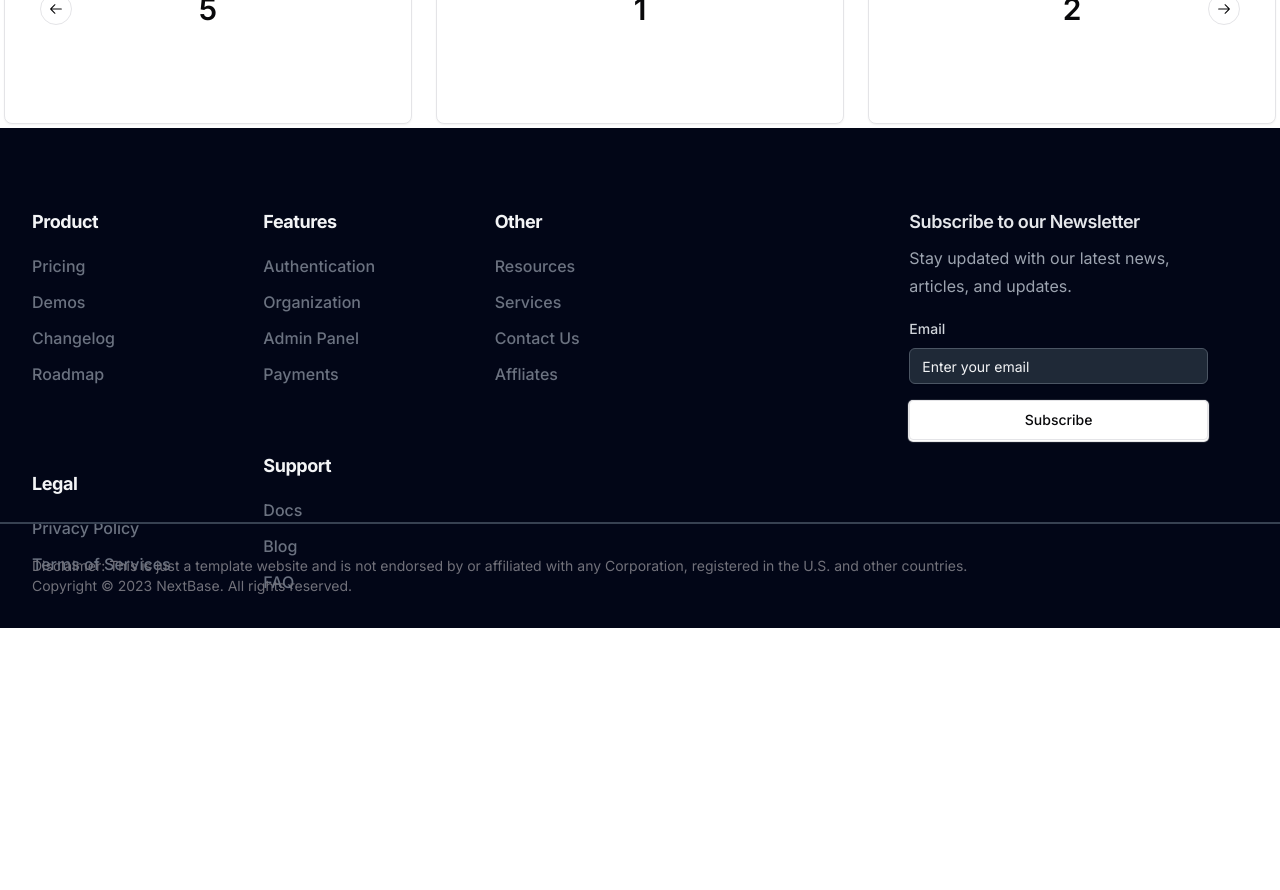
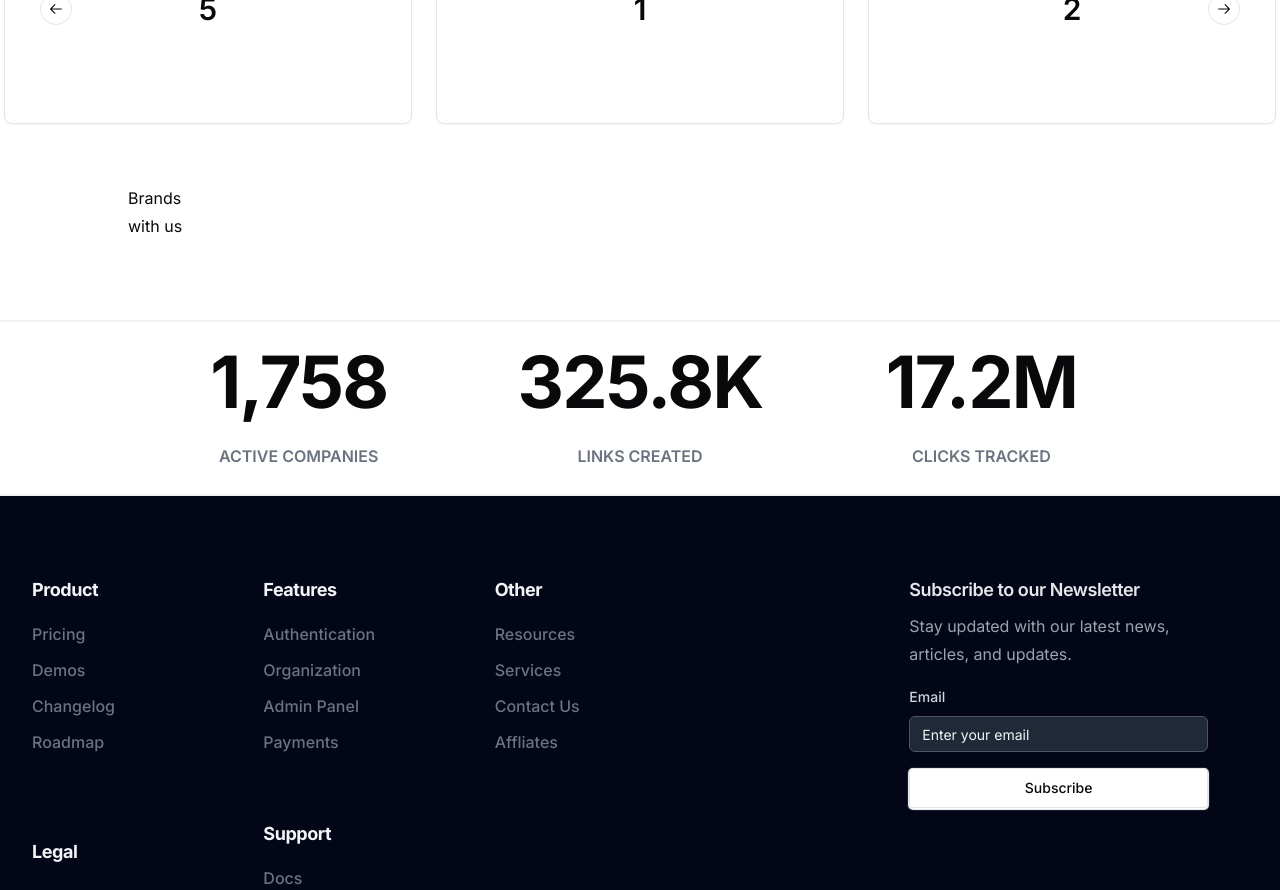
Before and after one commit to feibiss/nxtbase-landing-page, a Next.js app in the folder landing-2/: page / in a window 1280 px wide. Shown: the part 820-1710 px from the top of the page. Before the commit the page ends 1448 px from the top, so only its background shows below. Built offline with nearby package versions, Linux system fonts and the light colour scheme.

Commit message:
Feat : StatsCard component added

```diff
--- a/landing-2/src/app/page.tsx
+++ b/landing-2/src/app/page.tsx
@@ -1,3 +1,5 @@
+import { StatsCard } from "@/components/containers/statscard";
+import Brands from "@/components/containers/brands";
 import Hero from "@/components/containers/hero";
 import { Showcase } from "@/components/containers/showcase";
 import Spacer from "@/components/ui/spacer";
@@ -9,6 +11,10 @@ export default function Home() {
       <Hero />
       <Spacer type="md" />
       <Showcase />
+      <Spacer type="md" />
+      <Brands />
+      <Spacer type="lg" />
+      <StatsCard />
     </div>
   );
 }
--- /dev/null
+++ b/landing-2/src/components/containers/statscard.tsx
@@ -0,0 +1,43 @@
+import React from "react";
+import { Typography } from "../ui/typography";
+
+export const StatsCard = () => {
+  const STATS = [
+    {
+      id: 1,
+      metric: "1,758",
+      label: "Active Companies",
+    },
+    {
+      id: 2,
+      metric: "325.8K",
+      label: "Links Created",
+    },
+    {
+      id: 3,
+      metric: "17.2M",
+      label: "Clicks Tracked",
+    },
+  ];
+  return (
+    <div className="w-full flex justify-center items-center  border-y-2 border-gray-100">
+      <div className="w-full grid grid-cols-3 justify-center items-center max-w-7xl px-8 md:px-16 lg:px-32">
+        {STATS.map(({ id, metric, label }) => {
+          return (
+            <div
+              key={id}
+              className="flex w-full h-full py-6 gap-0 flex-col justify-center items-center"
+            >
+              <Typography variant={"h1"} className="font-bold">
+                {metric}
+              </Typography>
+              <Typography className="uppercase font-semibold text-gray-500">
+                {label}
+              </Typography>
+            </div>
+          );
+        })}
+      </div>
+    </div>
+  );
+};
```
